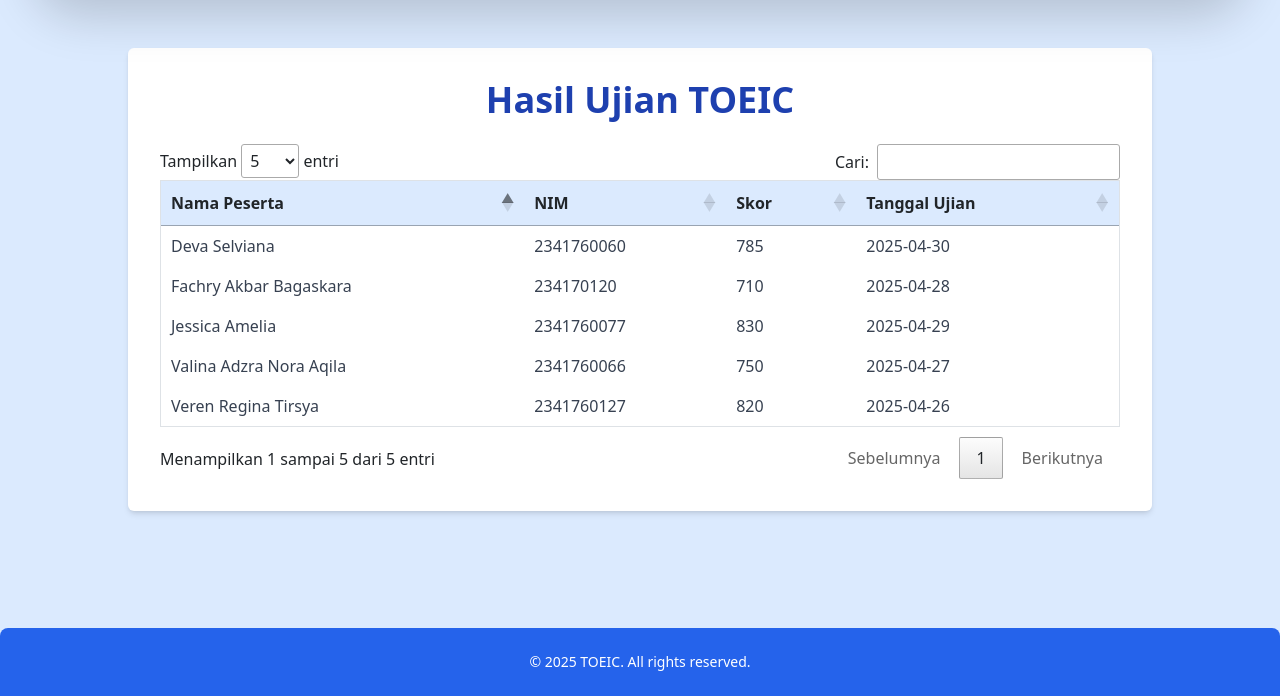
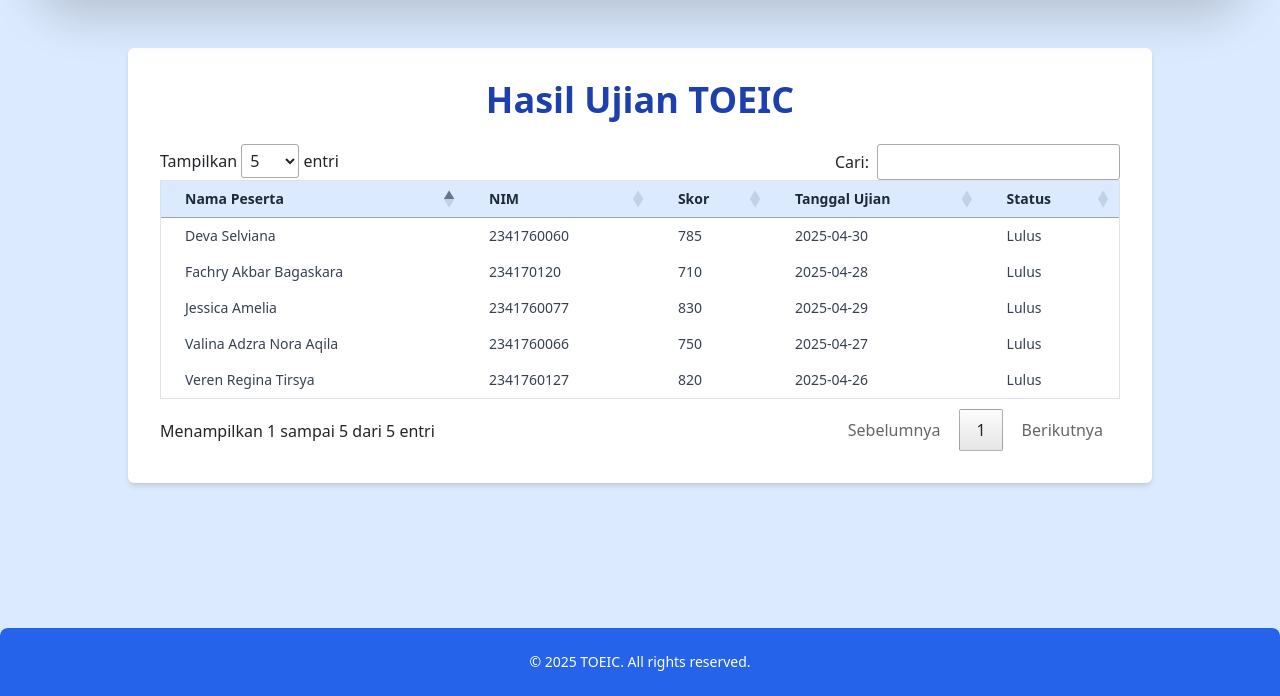
Before and after one commit to jessicaamelia17/PBL-TOEIC, a Laravel app: page /hasil-ujian in a window 1280 px wide. Shown: the part 104-800 px from the top of the page. Run offline with Laravel 10, Linux system fonts and the light colour scheme; parts of the project's set-up code (start-up, migrations or seed data) failed here and were passed over; some libraries are stand-ins or nearby versions.

Commit message:
hasilujian

```diff
--- a/app/Http/Controllers/HasilController.php
+++ b/app/Http/Controllers/HasilController.php
@@ -46,6 +46,12 @@ class HasilController extends Controller
             ],
         ];
 
+        // Tambahkan status berdasarkan total skor
+        foreach ($results as &$result) {
+            $total = $result['listening'] + $result['reading'];
+            $result['status'] = $total >= 700 ? 'Lulus' : 'Tidak Lulus';
+        }
+
         return view('hasil-ujian.index', compact('results'));
     }
 }
--- a/resources/views/hasil-ujian/index.blade.php
+++ b/resources/views/hasil-ujian/index.blade.php
@@ -5,22 +5,24 @@
     <h2 class="text-4xl font-bold mb-6 text-blue-800 text-center">Hasil Ujian TOEIC</h2>
 
     <div class="overflow-x-auto mt-4">
-        <table id="resultTable" class="min-w-full text-left border border-gray-300">
-            <thead class="bg-blue-100 font-semibold">
+        <table id="resultTable" class="min-w-full text-sm text-gray-700 border border-gray-300">
+            <thead class="bg-blue-100 text-gray-800 font-semibold">
                 <tr>
-                    <th>Nama Peserta</th>
-                    <th>NIM</th>
-                    <th>Skor</th>
-                    <th>Tanggal Ujian</th>
+                    <th class="px-4 py-2">Nama Peserta</th>
+                    <th class="px-4 py-2">NIM</th>
+                    <th class="px-4 py-2">Skor</th>
+                    <th class="px-4 py-2">Tanggal Ujian</th>
+                    <th class="px-4 py-2">Status</th>
                 </tr>
             </thead>
-            <tbody class="text-gray-700">
+            <tbody>
                 @foreach ($results as $r)
-                    <tr>
-                        <td>{{ $r['name'] }}</td>
-                        <td>{{ $r['nim'] }}</td>
-                        <td>{{ $r['listening'] + $r['reading'] }}</td>
-                        <td>{{ $r['tanggal_ujian'] }}</td>
+                    <tr class="hover:bg-blue-50">
+                        <td class="px-4 py-2">{{ $r['name'] }}</td>
+                        <td class="px-4 py-2">{{ $r['nim'] }}</td>
+                        <td class="px-4 py-2">{{ $r['listening'] + $r['reading'] }}</td>
+                        <td class="px-4 py-2">{{ $r['tanggal_ujian'] }}</td>
+                        <td class="px-4 py-2">{{ $r['status'] }}</td>
                     </tr>
                 @endforeach
             </tbody>
@@ -49,7 +51,8 @@
                     }
                 },
                 pageLength: 5,
-                lengthMenu: [5, 10, 25, 50, 100]
+                lengthMenu: [5, 10, 25, 50, 100],
+                responsive: true
             });
         });
     </script>
```
Also changed, not shown: app/Models/HasilUjian.php (added, +24 -0 lines), database/migrations/2025_05_19_135245_add_status_to_hasil_ujian_table.php (added). Lines whose indentation alone changed are shown as unchanged.
